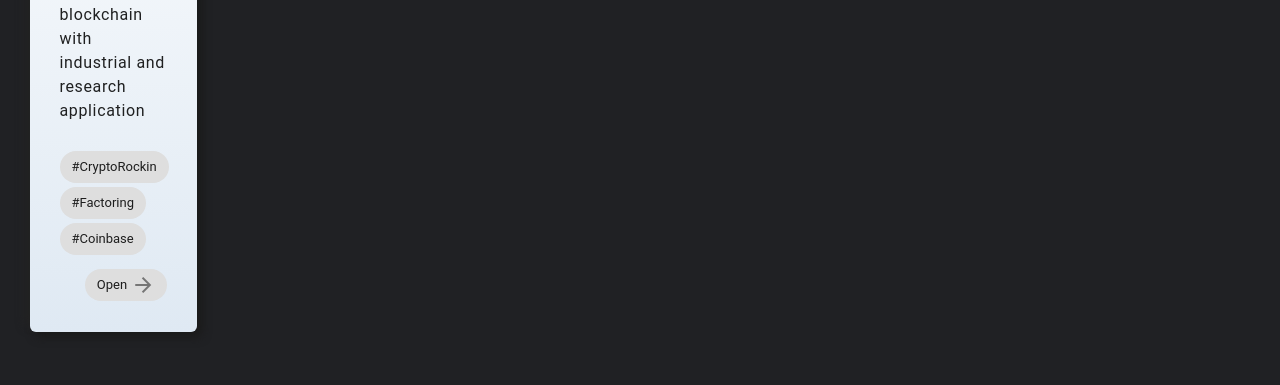
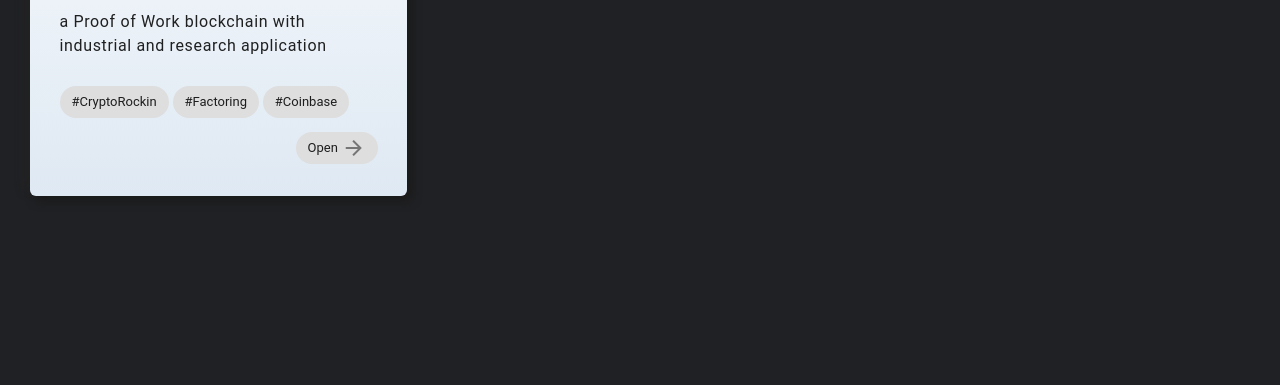
Before and after one commit to BlauerMonat/FACT0RNWEBSITE, a website: page knowledgebase.html in a window 1280 px wide. Shown: the part 415-800 px from the top of the page. Drawn offline with Linux system fonts and the light colour scheme; no server answers.

Commit message:
Update knowledgebase.html

```diff
--- a/knowledgebase.html
+++ b/knowledgebase.html
@@ -47,7 +47,7 @@
             </div>
             <main class="mdl-layout__content">
               <div class="mdl-grid">
-                <div class="mdl-cell mdl-cell--2-col">
+                <div class="mdl-cell mdl-cell--4-col">
                   <div class=" timeline-content-full">
                     <div class="frontpage">
                       <img src="./Articel/MEDIUM.png" style="width: 100%;">
```
